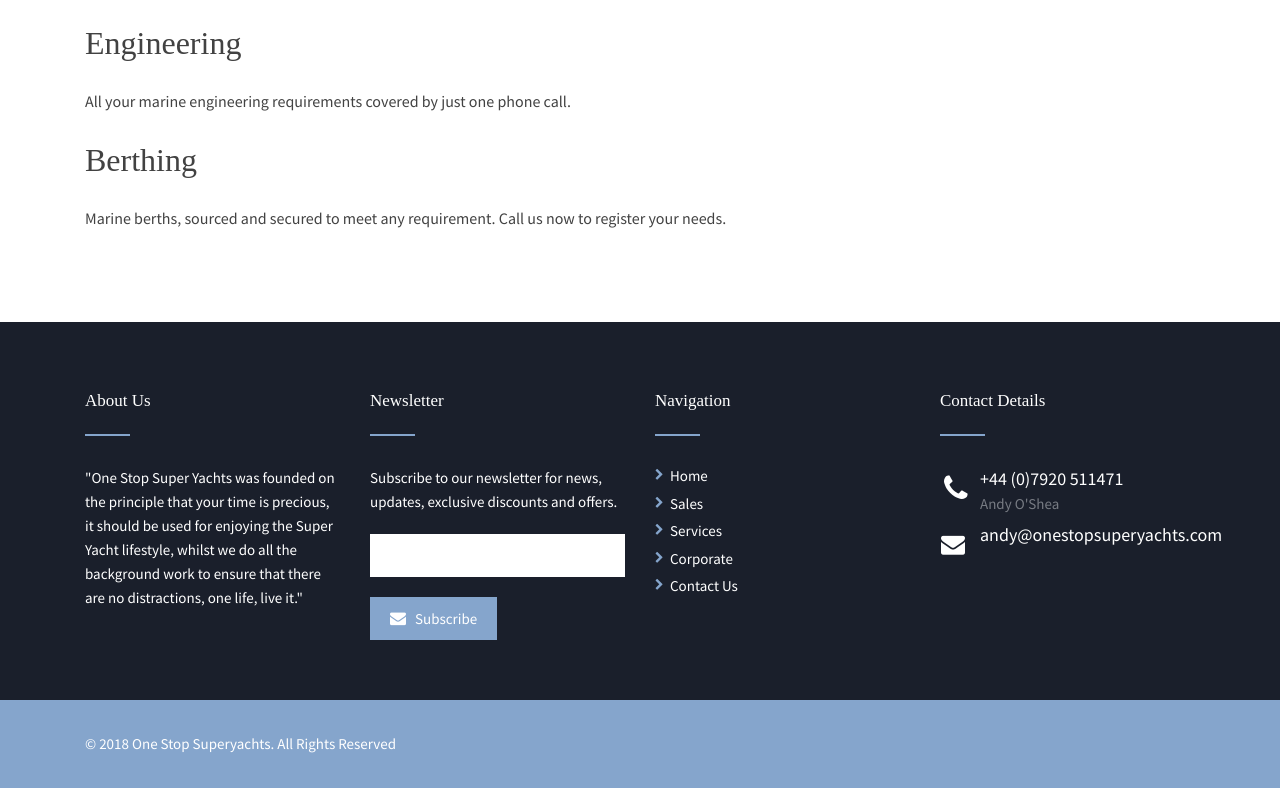
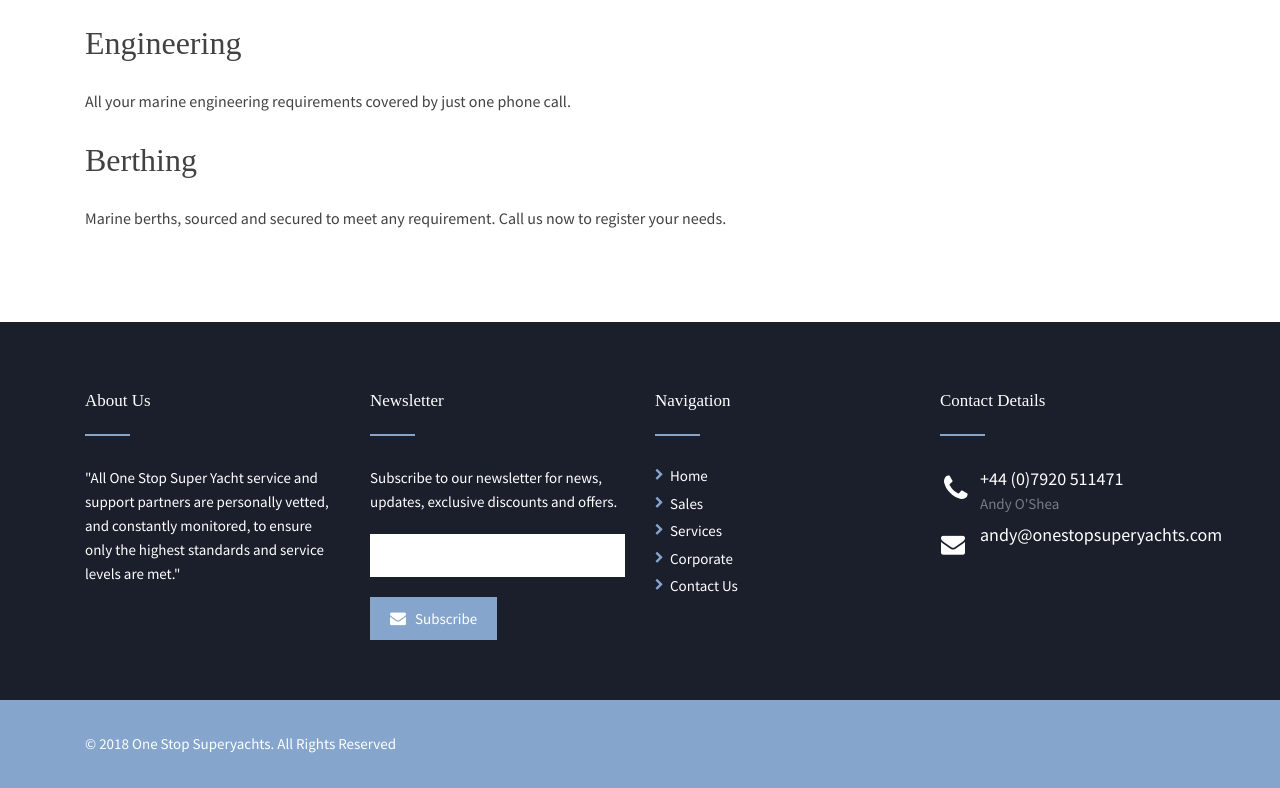
Before and after one commit to Mangoliciouz/OSSYWebsite, a plain HTML site: page services.html in a window 1280 px wide. Shown: the part 874-1662 px from the top of the page. Drawn offline with Linux system fonts and the light colour scheme; some packages are replaced by stand-ins of ours; a web font is replaced by a local one.

Commit message:
Services

```diff
--- a/services.html
+++ b/services.html
@@ -193,7 +193,7 @@
 
 					<h5>About Us</h5>
 					<div class="title-block6"></div>
-					<p>"One Stop Super Yachts was founded on the principle that your time is precious, it should be used for enjoying the Super Yacht lifestyle, whilst we do all the background work to ensure that there are no distractions, one life, live it."</p>
+					<p>"All One Stop Super Yacht service and support partners are personally vetted, and constantly monitored, to ensure only the highest standards and service levels are met."</p>
 
 				<!-- END .one-fourth -->
 				</div>
```
